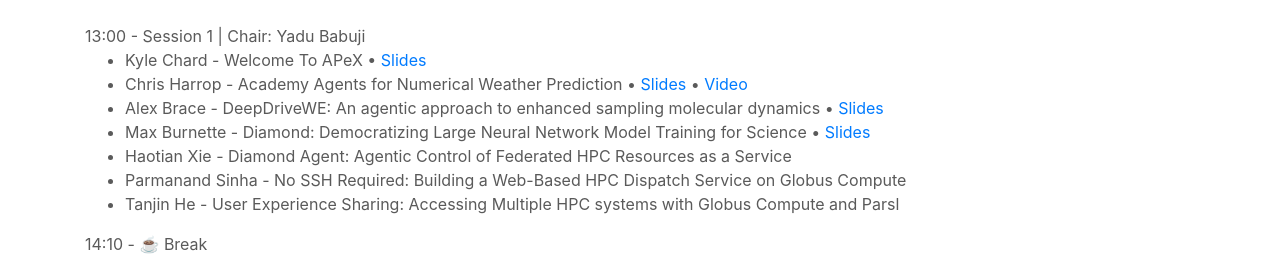
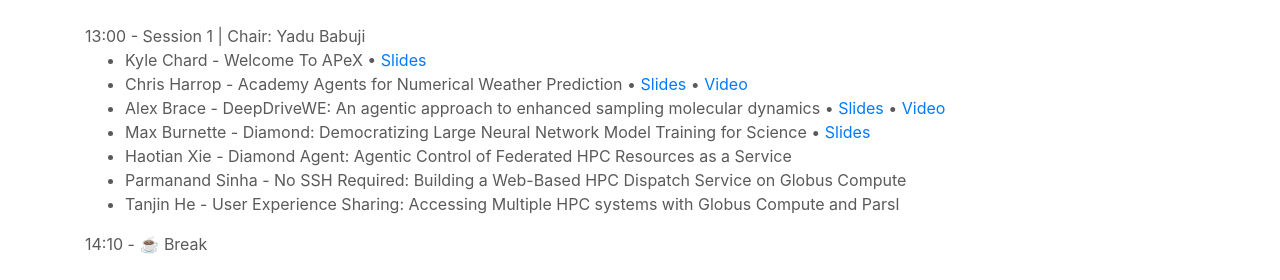
Before and after one commit to Parsl/parsl.github.io, a Jekyll site: the page built from parslfest/apex2026.html, in a window 1280 px wide and 900 px high, scrolled down 546 px. Shown: the part 162-442 px from the top of the window. Built offline with Jekyll 4.4.1, drawn with Linux system fonts in a browser that asks for light colours.

Commit message:
Add Alex video

```diff
--- a/parslfest/apex2026.html
+++ b/parslfest/apex2026.html
@@ -64,7 +64,7 @@
 <ul>
 <li>Kyle Chard - Welcome To APeX • <a href="2026/chard-welcome" target="_blank">Slides</a></li>
 <li>Chris Harrop - Academy Agents for Numerical Weather Prediction • <a href="2026/harrop-nwp.pdf" target="_blank">Slides</a>  • <a href="https://youtu.be/ieHwkSOhntE">Video</a></li>
-<li>Alex Brace - DeepDriveWE: An agentic approach to enhanced sampling molecular dynamics • <a href="2026/brace-md.pdf" target="_blank">Slides</a></li>
+<li>Alex Brace - DeepDriveWE: An agentic approach to enhanced sampling molecular dynamics • <a href="2026/brace-md.pdf" target="_blank">Slides</a> • <a href="https://youtu.be/_QSNWd5FSxw">Video</a></li>
 <li>Max Burnette - Diamond: Democratizing Large Neural Network Model Training for Science • <a href="2026/burnette-diamond.pdf" target="_blank">Slides</a></li>
 <li>Haotian Xie - Diamond Agent: Agentic Control of Federated HPC Resources as a Service  </li>
 <li>Parmanand Sinha - No SSH Required: Building a Web-Based HPC Dispatch Service on Globus Compute  </li>
```
